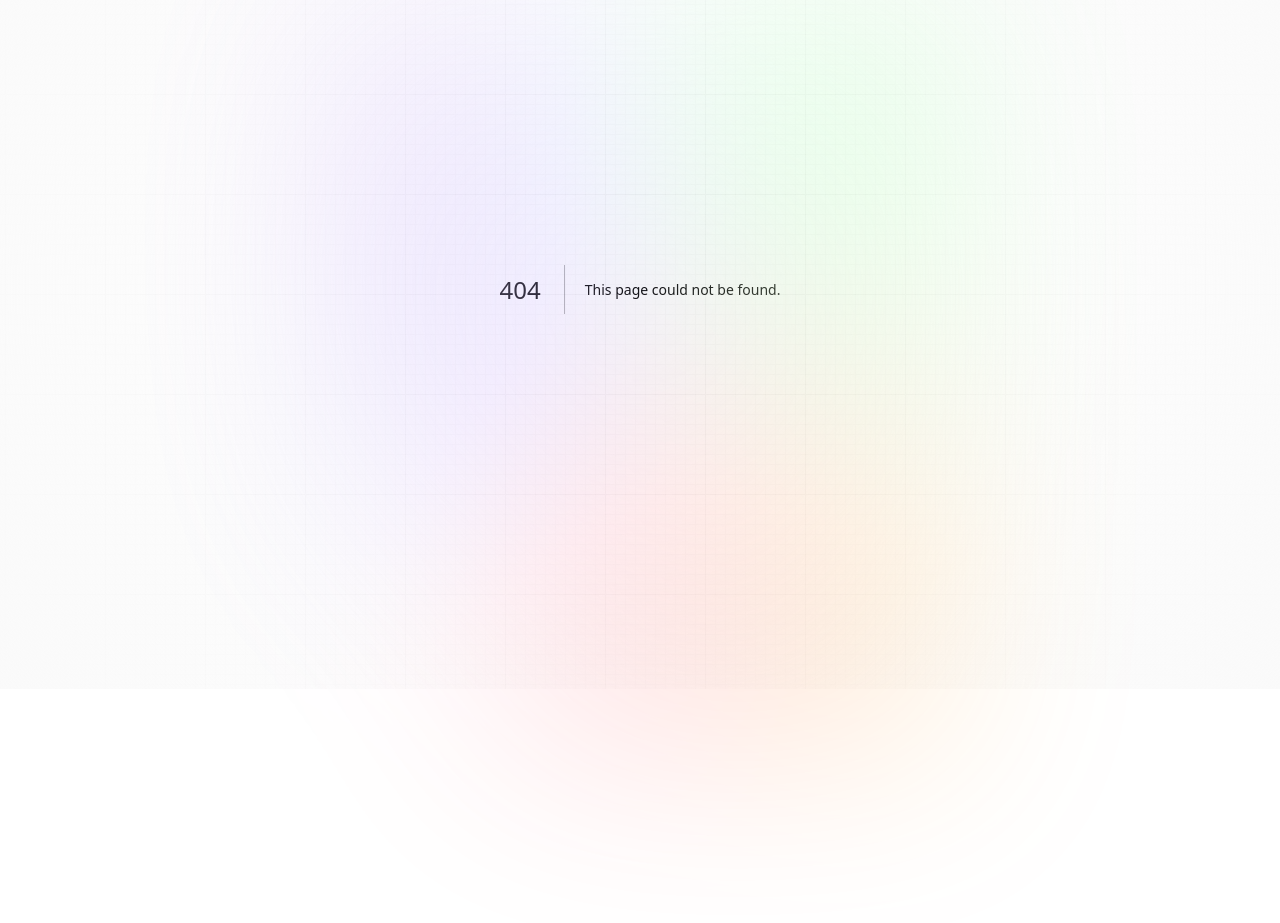
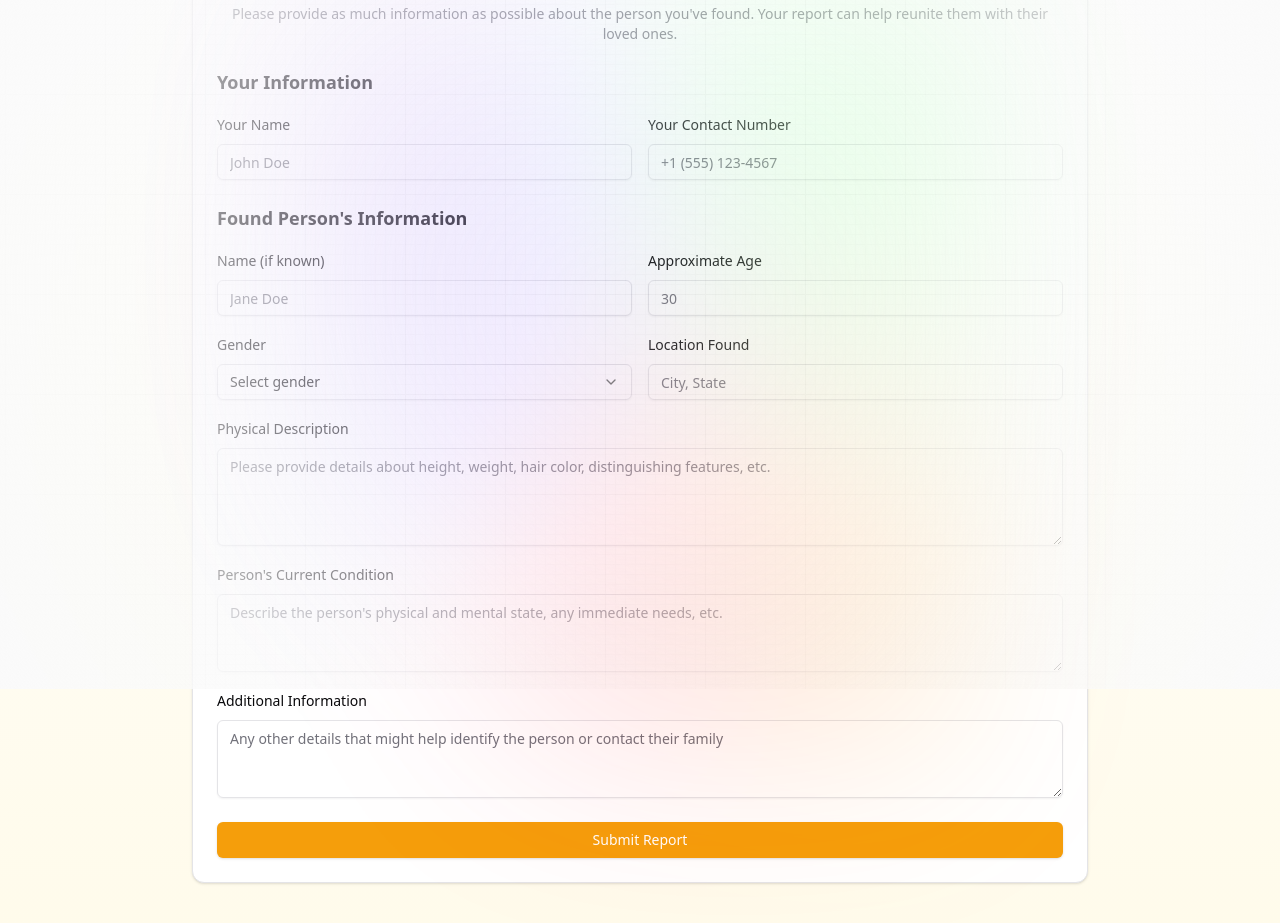
Before and after one commit to TeamMKA/Dotslash_8, a Next.js app in the folder frontend/: page /report-found in a window 1280 px wide. Before the commit this address had no page. Shown: the part 111-1034 px from the top of the page. Before the commit the page ends 800 px from the top, so only its background shows below. Built offline with nearby package versions, Linux system fonts and the light colour scheme.

Commit message:
Added reprt found

```diff
--- a/frontend/app/page.tsx
+++ b/frontend/app/page.tsx
@@ -19,8 +19,8 @@
       label: "Report",
     },
     {
-      href: "/all-case",
-      label: "All Cases",
+      href: "/report-found",
+      label: "Found",
     },
   ];
   return (
--- /dev/null
+++ b/frontend/app/report-found/page.tsx
@@ -0,0 +1,145 @@
+"use client"
+
+import { useState } from 'react'
+import { useRouter } from 'next/navigation'
+import { Button } from "@/components/ui/button"
+import { Card, CardContent, CardDescription, CardHeader, CardTitle } from "@/components/ui/card"
+import { Input } from "@/components/ui/input"
+import { Textarea } from "@/components/ui/textarea"
+import { Select, SelectContent, SelectItem, SelectTrigger, SelectValue } from "@/components/ui/select"
+import { Label } from "@/components/ui/label"
+import { AlertCircle, CheckCircle } from 'lucide-react'
+import { Alert, AlertDescription, AlertTitle } from "@/components/ui/alert"
+
+export default function ReportFoundPerson() {
+  const router = useRouter()
+  const [isSubmitting, setIsSubmitting] = useState(false)
+  const [submitStatus, setSubmitStatus] = useState<'idle' | 'success' | 'error'>('idle')
+
+  const handleSubmit = async (event: React.FormEvent<HTMLFormElement>) => {
+    event.preventDefault()
+    setIsSubmitting(true)
+    // Simulate API call
+    await new Promise(resolve => setTimeout(resolve, 2000))
+    setIsSubmitting(false)
+    setSubmitStatus('success')
+    // Redirect after 3 seconds
+    setTimeout(() => router.push('/'), 3000)
+  }
+
+  return (
+    <div className="min-h-screen bg-gradient-to-b from-white to-yellow-50 py-12">
+      <Card className="w-4/5 max-w-4xl mx-auto">
+        <CardHeader>
+          <CardTitle className="text-3xl font-bold text-center text-yellow-600">Report a Found Person</CardTitle>
+          <CardDescription className="text-center">
+            Please provide as much information as possible about the person you've found.
+            Your report can help reunite them with their loved ones.
+          </CardDescription>
+        </CardHeader>
+        <CardContent>
+          <form onSubmit={handleSubmit} className="space-y-6">
+            <div className="space-y-4">
+              <h3 className="text-lg font-semibold">Your Information</h3>
+              <div className="grid grid-cols-1 md:grid-cols-2 gap-4">
+                <div className="space-y-2">
+                  <Label htmlFor="reporter-name">Your Name</Label>
+                  <Input id="reporter-name" placeholder="John Doe" required />
+                </div>
+                <div className="space-y-2">
+                  <Label htmlFor="reporter-contact">Your Contact Number</Label>
+                  <Input id="reporter-contact" type="tel" placeholder="+1 (555) 123-4567" required />
+                </div>
+              </div>
+            </div>
+
+            <div className="space-y-4">
+              <h3 className="text-lg font-semibold">Found Person's Information</h3>
+              <div className="grid grid-cols-1 md:grid-cols-2 gap-4">
+                <div className="space-y-2">
+                  <Label htmlFor="found-name">Name (if known)</Label>
+                  <Input id="found-name" placeholder="Jane Doe" />
+                </div>
+                <div className="space-y-2">
+                  <Label htmlFor="found-age">Approximate Age</Label>
+                  <Input id="found-age" type="number" placeholder="30" />
+                </div>
+                <div className="space-y-2">
+                  <Label htmlFor="found-gender">Gender</Label>
+                  <Select>
+                    <SelectTrigger id="found-gender">
+                      <SelectValue placeholder="Select gender" />
+                    </SelectTrigger>
+                    <SelectContent>
+                      <SelectItem value="male">Male</SelectItem>
+                      <SelectItem value="female">Female</SelectItem>
+                      <SelectItem value="other">Other</SelectItem>
+                      <SelectItem value="unknown">Unknown</SelectItem>
+                    </SelectContent>
+                  </Select>
+                </div>
+                <div className="space-y-2">
+                  <Label htmlFor="found-location">Location Found</Label>
+                  <Input id="found-location" placeholder="City, State" required />
+                </div>
+              </div>
+              <div className="space-y-2">
+                <Label htmlFor="found-description">Physical Description</Label>
+                <Textarea
+                  id="found-description"
+                  placeholder="Please provide details about height, weight, hair color, distinguishing features, etc."
+                  rows={4}
+                />
+              </div>
+              <div className="space-y-2">
+                <Label htmlFor="found-condition">Person's Current Condition</Label>
+                <Textarea
+                  id="found-condition"
+                  placeholder="Describe the person's physical and mental state, any immediate needs, etc."
+                  rows={3}
+                />
+              </div>
+              <div className="space-y-2">
+                <Label htmlFor="additional-info">Additional Information</Label>
+                <Textarea
+                  id="additional-info"
+                  placeholder="Any other details that might help identify the person or contact their family"
+                  rows={3}
+                />
+              </div>
+            </div>
+
+            {submitStatus === 'success' && (
+              <Alert>
+                <CheckCircle className="h-4 w-4" />
+                <AlertTitle>Success</AlertTitle>
+                <AlertDescription>
+                  Your report has been submitted successfully. Thank you for your help.
+                  You will be redirected to the home page shortly.
+                </AlertDescription>
+              </Alert>
+            )}
+
+            {submitStatus === 'error' && (
+              <Alert variant="destructive">
+                <AlertCircle className="h-4 w-4" />
+                <AlertTitle>Error</AlertTitle>
+                <AlertDescription>
+                  There was a problem submitting your report. Please try again later.
+                </AlertDescription>
+              </Alert>
+            )}
+
+            <Button
+              type="submit"
+              className="w-full bg-yellow-500 hover:bg-yellow-600 text-white"
+              disabled={isSubmitting}
+            >
+              {isSubmitting ? 'Submitting...' : 'Submit Report'}
+            </Button>
+          </form>
+        </CardContent>
+      </Card>
+    </div>
+  )
+}
--- /dev/null
+++ b/frontend/components/ui/alert.tsx
@@ -0,0 +1,59 @@
+import * as React from "react"
+import { cva, type VariantProps } from "class-variance-authority"
+
+import { cn } from "@/lib/utils"
+
+const alertVariants = cva(
+  "relative w-full rounded-lg border px-4 py-3 text-sm [&>svg+div]:translate-y-[-3px] [&>svg]:absolute [&>svg]:left-4 [&>svg]:top-4 [&>svg]:text-foreground [&>svg~*]:pl-7",
+  {
+    variants: {
+      variant: {
+        default: "bg-background text-foreground",
+        destructive:
+          "border-destructive/50 text-destructive dark:border-destructive [&>svg]:text-destructive",
+      },
+    },
+    defaultVariants: {
+      variant: "default",
+    },
+  }
+)
+
+const Alert = React.forwardRef<
+  HTMLDivElement,
+  React.HTMLAttributes<HTMLDivElement> & VariantProps<typeof alertVariants>
+>(({ className, variant, ...props }, ref) => (
+  <div
+    ref={ref}
+    role="alert"
+    className={cn(alertVariants({ variant }), className)}
+    {...props}
+  />
+))
+Alert.displayName = "Alert"
+
+const AlertTitle = React.forwardRef<
+  HTMLParagraphElement,
+  React.HTMLAttributes<HTMLHeadingElement>
+>(({ className, ...props }, ref) => (
+  <h5
+    ref={ref}
+    className={cn("mb-1 font-medium leading-none tracking-tight", className)}
+    {...props}
+  />
+))
+AlertTitle.displayName = "AlertTitle"
+
+const AlertDescription = React.forwardRef<
+  HTMLParagraphElement,
+  React.HTMLAttributes<HTMLParagraphElement>
+>(({ className, ...props }, ref) => (
+  <div
+    ref={ref}
+    className={cn("text-sm [&_p]:leading-relaxed", className)}
+    {...props}
+  />
+))
+AlertDescription.displayName = "AlertDescription"
+
+export { Alert, AlertTitle, AlertDescription }
```
